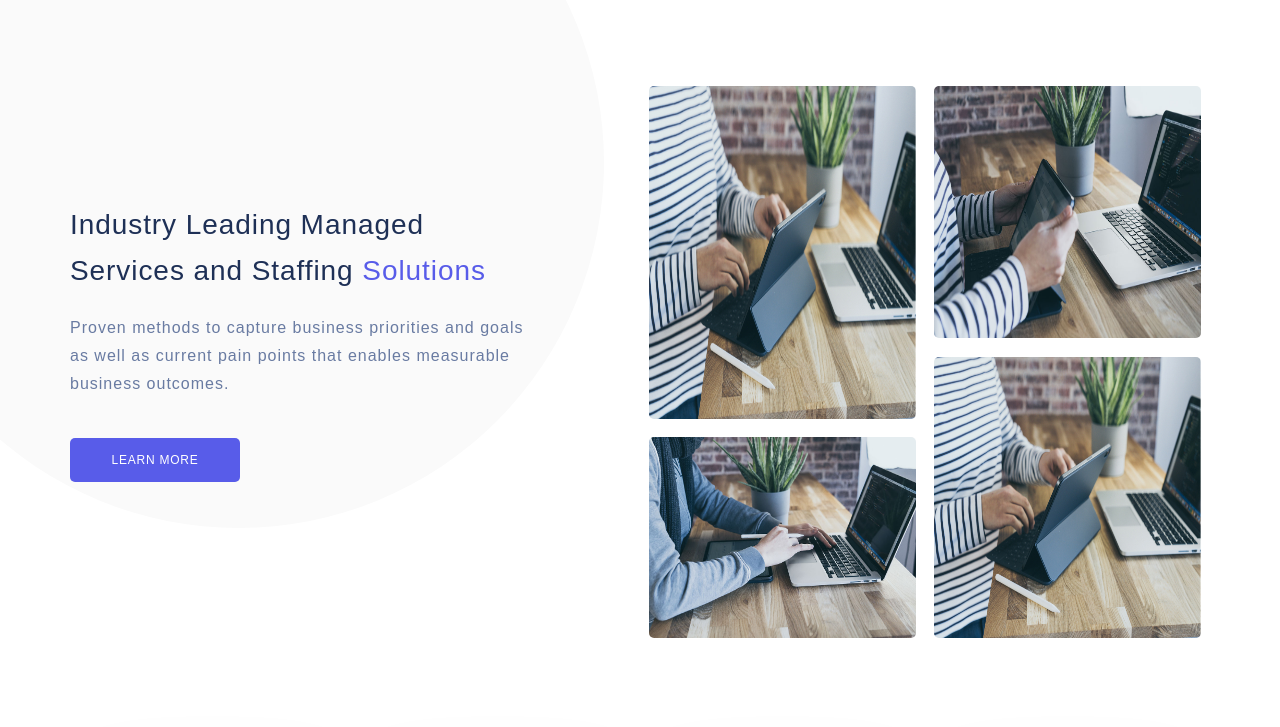
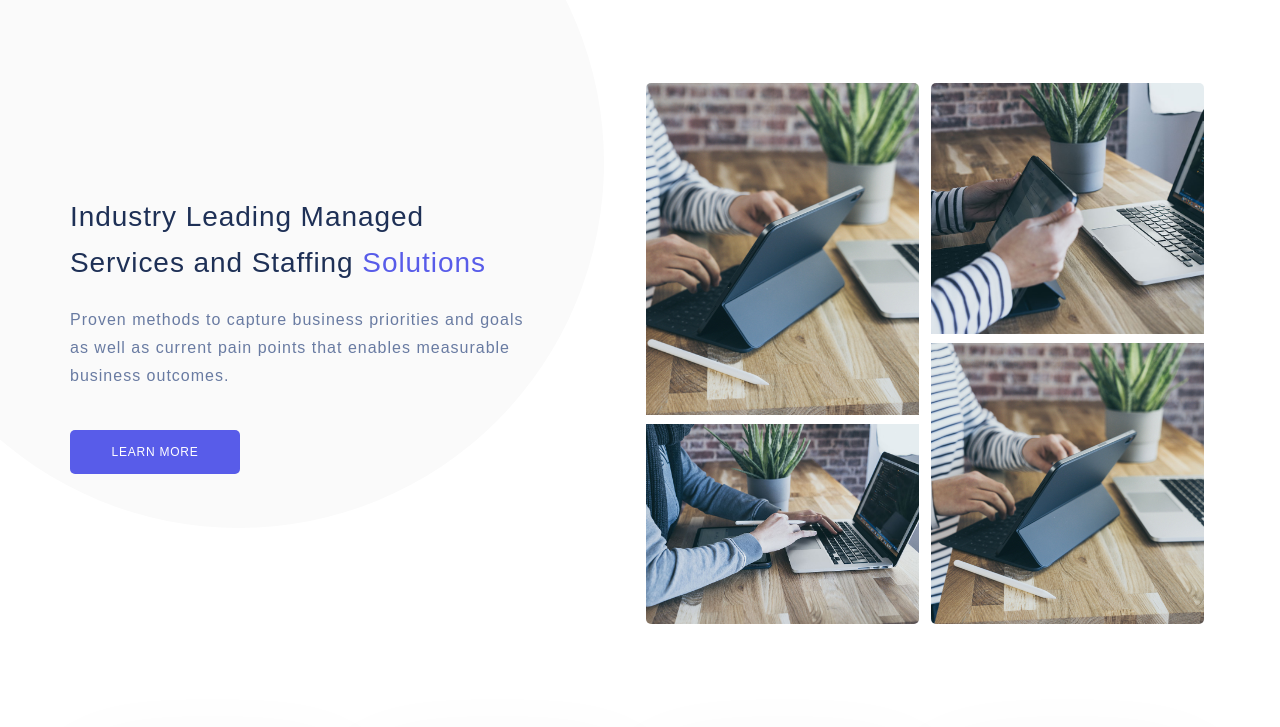
Before and after one commit to RashadMa/Front-EndProject, a website: page FrontEndProject/index.html in a window 1280 px wide. Shown: the part 73-800 px from the top of the page. Drawn offline with nearby package versions, Linux system fonts and the light colour scheme; a web font is replaced by a local one.

Commit message:
Update1.5

```diff
--- a/FrontEndProject/assets/sass/partials/home/_homeFeature.scss
+++ b/FrontEndProject/assets/sass/partials/home/_homeFeature.scss
@@ -42,7 +42,7 @@
         }
         .directions {
             padding-right: 15px;
-            padding-left: 15px;
+            // padding-left: 15px;
         }
         #padding-remover{
             padding-left: 0;
@@ -101,3 +101,11 @@
         transition: all 0.8s ease 0s;
     }
 }
+@media only screen and (max-width: 992px) {
+    .clouds{
+        width: 100%;
+    }
+    #cloud-image{
+        padding: 0 !important;
+    }
+}
--- a/FrontEndProject/assets/sass/partials/home/_homeWelcoming.scss
+++ b/FrontEndProject/assets/sass/partials/home/_homeWelcoming.scss
@@ -2,87 +2,60 @@
 
 #home-welcoming {
     font-family: $navbar-fonts;
-
     padding-top: 150px;
     padding-bottom: 100px;
     background: url(../media/images/backgrounds/header-bg.svg) top left no-repeat;
 
-    .cart-first-image {
-        max-width: 100%;
-        height: 333px;
-        // transform: scale(1.3);
+    .config {
+        overflow: hidden;
+        border-radius: 5px;
+        margin: 6px;
+    }
+
+    .first-picture-div,
+    .second-picture-div,
+    .third-picture-div,
+    .fourth-picture-div {
+        img{
+            &:hover {
+                transform: scale(1.1);
+            }
+        }
+    }
+    .cart-first-image,
+    .cart-second-image,
+    .cart-third-image,
+    .cart-fourth-image {
+        width: 100%;
+        height: 100%;
+        object-fit: cover;
+        transition: 0.3s;
+    }
+
+    .first-picture-div {
+        width: 100%;
+        height: 332px;
+        margin-bottom: 9px;
         overflow: hidden;
     }
 
-    .cart-second-image {
-        max-width: 100%;
-        height: 252px;
+    .second-picture-div {
+        margin-bottom: 9px;
+        width: 100%;
+        height: 251px;
+        overflow: hidden;
     }
 
-    .cart-third-image {
-        max-width: 100%;
-        height: 201px;
+    .third-picture-div {
+        overflow: hidden;
+        width: 100%;
+        height: 200px;
     }
 
-    .cart-fourth-image {
-        max-width: 100%;
+    .fourth-picture-div {
+        overflow: hidden;
+        width: 100%;
         height: 281px;
-        margin-top: -71px !important;
-    }
-
-    .col-6 {
-        .col-6 {
-            overflow: hidden;
-            border-radius: 5px;
-            margin: 9px;
-
-            // .cart-first-image {
-            //     width: 100%;
-            //     height: 265px !important;
-            //     transform: scale(1.45);
-            //     transition: all 0.4s;
-
-            //     &:hover {
-            //         transform: scale(1.6);
-            //     }
-            // }
-
-            // .cart-second-image {
-            //     overflow: hidden;
-            //     width: 100%;
-            //     max-height: 252px;
-            //     transform: scale(1.45);
-            //     transition: all 0.4s;
-
-            //     &:hover {
-            //         transform: scale(1.6);
-            //     }
-            // }
-            // .cart-third-image {
-            //     padding-top: 93px;
-            //     overflow: hidden;
-            //     width: 100%;
-            //     max-height: 200px;
-            //     transform: scale(1.45);
-            //     transition: all 0.4s;
-
-            //     &:hover {
-            //         transform: scale(1.6);
-            //     }
-            // }
-            // .cart-forth-image {
-            //     padding-top: 77px;
-            //     overflow: hidden;
-            //     width: 100%;
-            //     max-height: 255px;
-            //     transform: scale(1.45);
-            //     transition: all 0.4s;
-
-            //     &:hover {
-            //         transform: scale(1.6);
-            //     }
-            // }
-        }
     }
 
     .welcoming-head-content {
--- a/FrontEndProject/index.html
+++ b/FrontEndProject/index.html
@@ -113,25 +113,23 @@
               <a href="" class="learn-more-button">LEARN MORE</a>
             </div>
             <div class="col-1"></div>
-              <div class="col-6 col-md-12 row">
-                <div class="config d-flex">
-                  <img src="./assets/media/images/backgrounds/1.jpeg" alt="someone with laptop" class="cart-first-image col-6">
-                  <img src="./assets/media/images/backgrounds/2.jpeg" alt="someone with laptop" class="cart-second-image col-6">
+              <div class="col-6 col-md-12 d-flex">
+                <div class="config col-6 col-md-12">
+                    <div class="first-picture-div col-sm-12">
+                      <img src="./assets/media/images/backgrounds/1.jpeg" alt="someone with laptop" class="cart-first-image">
+                    </div>
+                  <div class="third-picture-div col-sm-12">
+                    <img src="./assets/media/images/backgrounds/3.jpeg" alt="someone with laptop" class="cart-third-image">
+                  </div>
                 </div>
-                <div class="config d-flex">
-                  <img src="./assets/media/images/backgrounds/3.jpeg" alt="someone with laptop" class="cart-third-image col-6">
-                  <img src="./assets/media/images/backgrounds/1.jpeg" alt="someone with laptop" class="cart-fourth-image col-6">
+                <div class="config col-6 col-md-12">
+                  <div class="second-picture-div col-sm-12">
+                    <img src="./assets/media/images/backgrounds/2.jpeg" alt="someone with laptop" class="cart-second-image">
+                  </div>
+                  <div class="fourth-picture-div col-sm-12">
+                    <img src="./assets/media/images/backgrounds/1.jpeg" alt="someone with laptop" class="cart-fourth-image">
+                  </div>
                 </div>
-
-                <!-- <div class="col-6 col-md-12">
-                  <img src="./assets/media/images/backgrounds/1.jpeg" alt="someone with laptop" class="cart-first-image d-flex">
-                  <img src="./assets/media/images/backgrounds/3.jpeg" alt="someone with laptop" class="cart-third-image d-flex">
-                </div>
-                <div class="col-6 col-md-12 tall-picture">
-                  <img src="./assets/media/images/backgrounds/2.jpeg" alt="someone with laptop" class="cart-second-image d-flex">
-                  <img src="./assets/media/images/backgrounds/1.jpeg" alt="someone with laptop" class="cart-forth-image d-flex">
-                </div>
-              </div> -->
           </div>
         </div>
       </div>
@@ -250,7 +248,7 @@
             </div>
           </div>
           <div class="col-6 col-md-12" id="cloud-image">
-            <img src="./assets/media/images/backgrounds/blue-1.png" alt="cloud service image">
+            <img src="./assets/media/images/backgrounds/blue-1.png" alt="cloud service image" class="clouds">
           </div>
         </div>
       </div>
--- a/FrontEndProject/js/index.js
+++ b/FrontEndProject/js/index.js
@@ -4,6 +4,7 @@ $(document).ready(function () {
     $("#nav-list-ul").slideToggle("fast");
     $("#nav-list-ul").css("background", "white")
   });
+  //main
   $(document).on("scroll", function(){
     if (window.scrollY > 30) {
       $(".navbar").addClass("sticky")
```
Also changed, not shown: FrontEndProject/assets/css/main.css.
